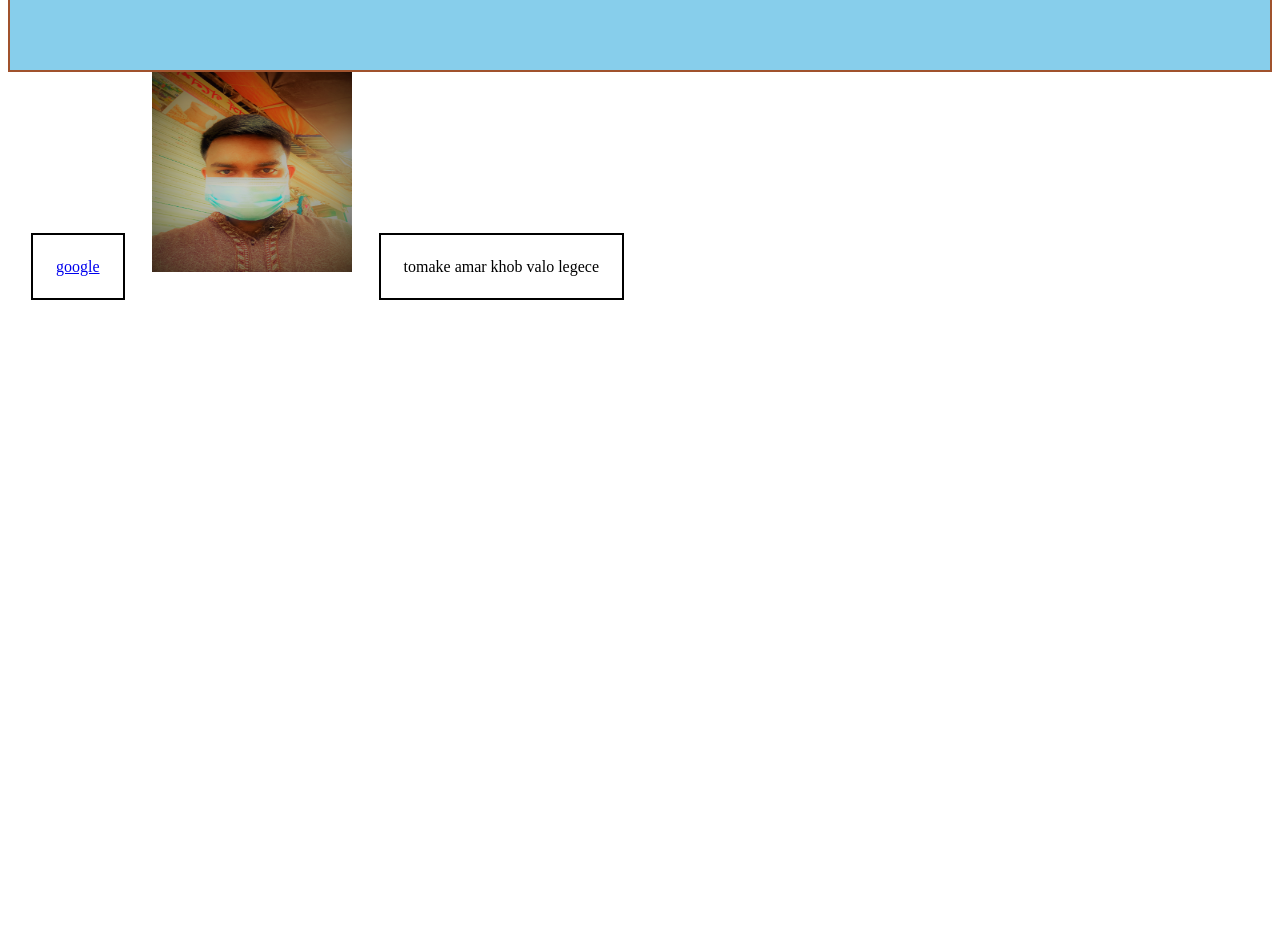
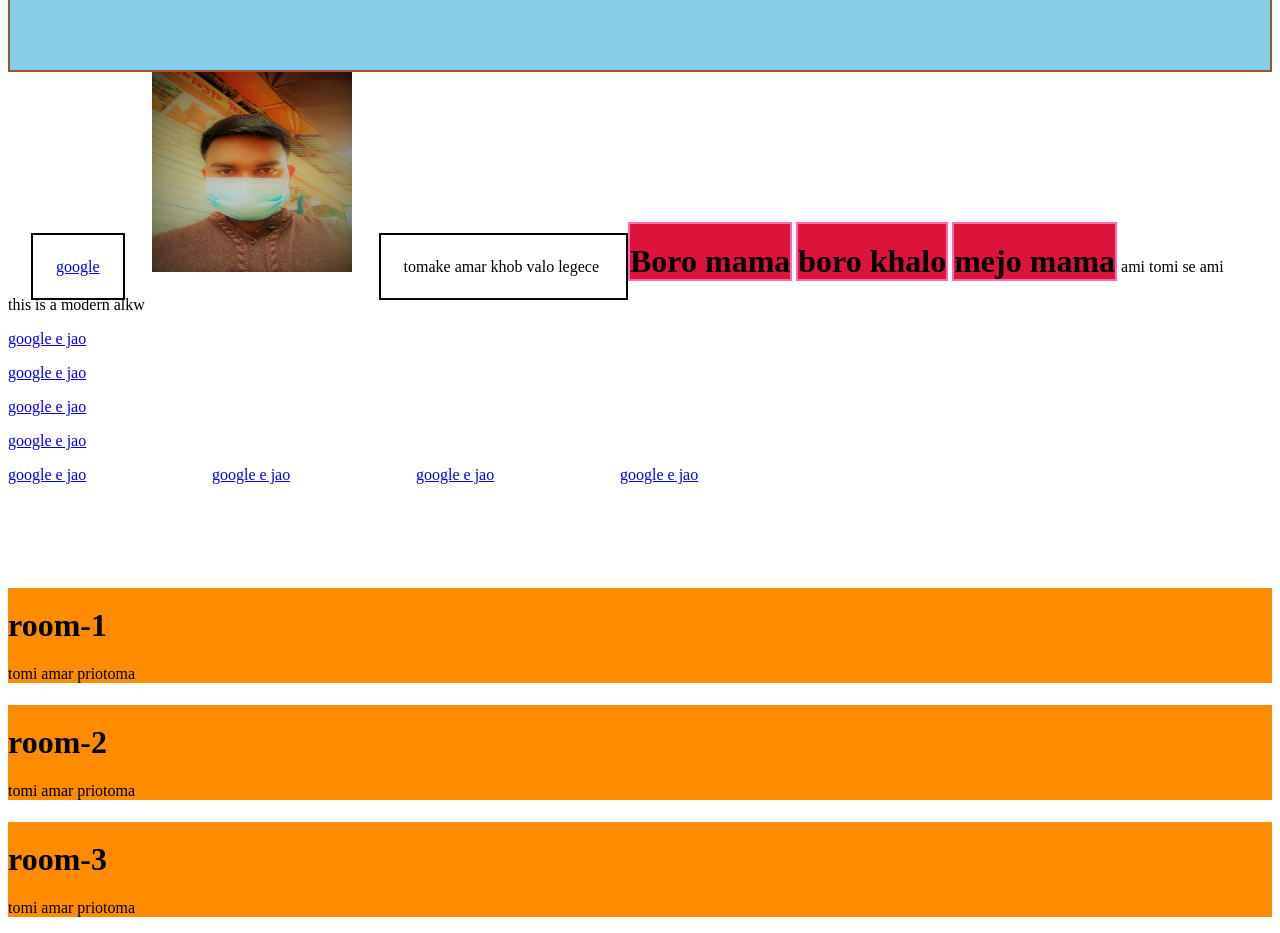
Before and after one commit to jahidulislam123/html5-css3, a plain HTML site: page index.html in a window 1280 px wide. Shown: the part 798-1731 px from the top of the page. Before the commit the page ends 1098 px from the top, so only its background shows below. Drawn offline with Linux system fonts and the light colour scheme.

Commit message:
2nd-added

```diff
--- a/index.html
+++ b/index.html
@@ -20,9 +20,42 @@
   <table class="inline4"><h1>tomar amar prem ami age bhujini</h1></table>
 
 
-  <a target="_blank"href="www.google.com">google</a>
+  <a class="a1"target="_blank"href="www.google.com">google</a>
   <img src="show-off/jahid.png" alt="">
-  <span>tomake amar khob valo legece </span>
+  <span class="span1">tomake amar khob valo legece </span>
   <!-- end-block-inline-element -->
+
+  <!-- inline-block-inlineblock -->
+
+<h1 class="moric1">Boro mama</h1>
+<h1 class="moric1">boro khalo</h1>
+<h1 class="moric1">mejo mama</h1>
+<span>ami</span>
+<span>tomi</span>
+<span>se</span>
+<span>ami</span>
+<p>this is a modern alkw</p>
+<a class="a2" href="www.google.com">google e jao</a>
+<a class="a2" href="www.google.com">google e jao</a>
+<a class="a2" href="www.google.com">google e jao</a>
+<a class="a2" href="www.google.com">google e jao</a>
+<a class="a3" href="www.google.com">google e jao</a>
+<a class="a3" href="www.google.com">google e jao</a>
+<a class="a3" href="www.google.com">google e jao</a>
+<a class="a3" href="www.google.com">google e jao</a>
+<div>
+    <h1>room-1</h1>
+    <p>tomi amar priotoma</p>
+</div>
+<div>
+    <h1>room-2</h1>
+    <p>tomi amar priotoma</p>
+</div>
+<div>
+    <h1>room-3</h1>
+    <p>tomi amar priotoma</p>
+</div>
+
+  <!-- inline-block-inlineblock -->
 </body>
 </html>
--- a/style.css
+++ b/style.css
@@ -35,7 +35,7 @@ h1 {
     height: 200px;
 }
 
-a {
+.a1 {
     border: 2px solid black;
     padding: 23px;
     margin: 23px;
@@ -46,7 +46,7 @@ img {
     height: 200px;
 }
 
-span {
+.span1 {
     border: 2px solid black;
     width: 34px;
     height: 23px;
@@ -54,3 +54,26 @@ span {
     margin-bottom: 23px;
     margin-left: 23px;
 }
+
+/* inline-block-inlineblock */
+.moric1 {
+    border: 2px solid hotpink;
+    background-color: crimson;
+    display: inline;
+
+}
+
+div {
+    background-color: darkorange;
+}
+
+.a2 {
+    display: block;
+    height: 34px;
+}
+
+.a3 {
+    display: inline-block;
+    height: 100px;
+    width: 200px;
+}
```
